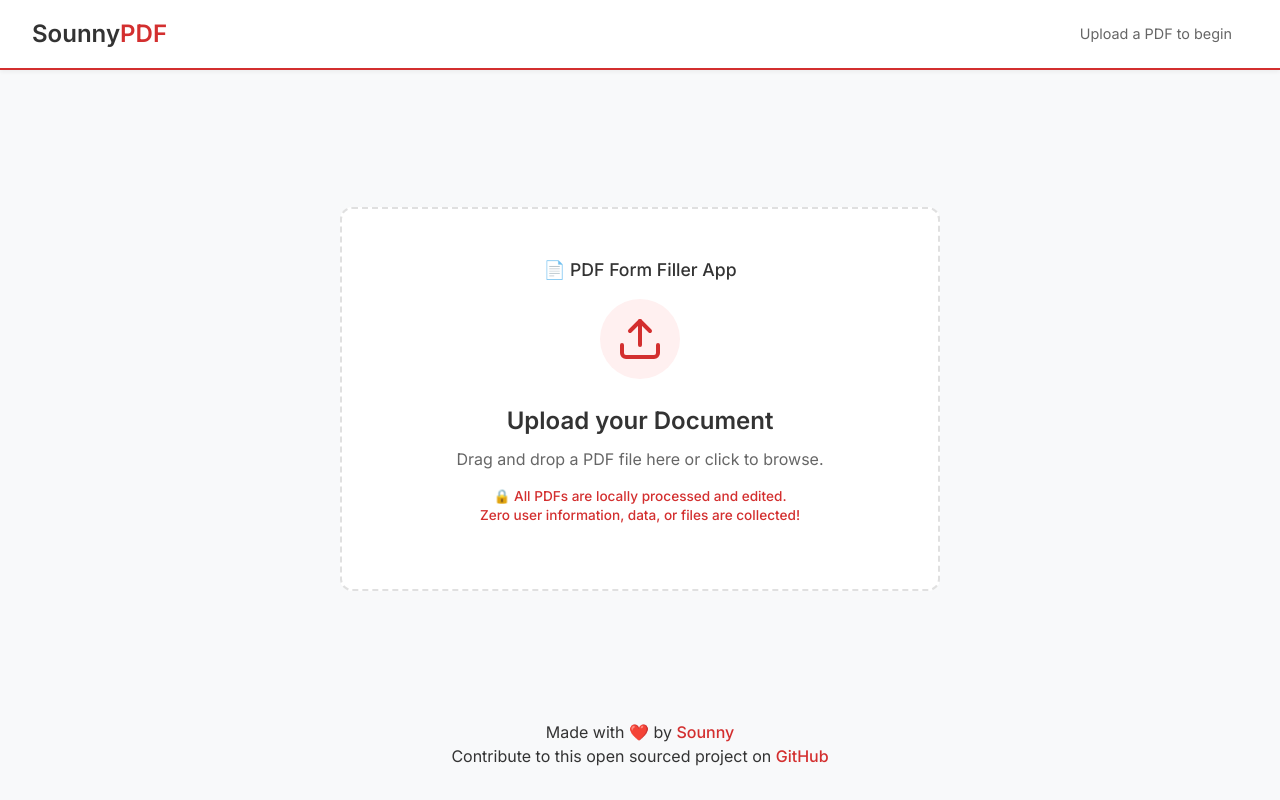
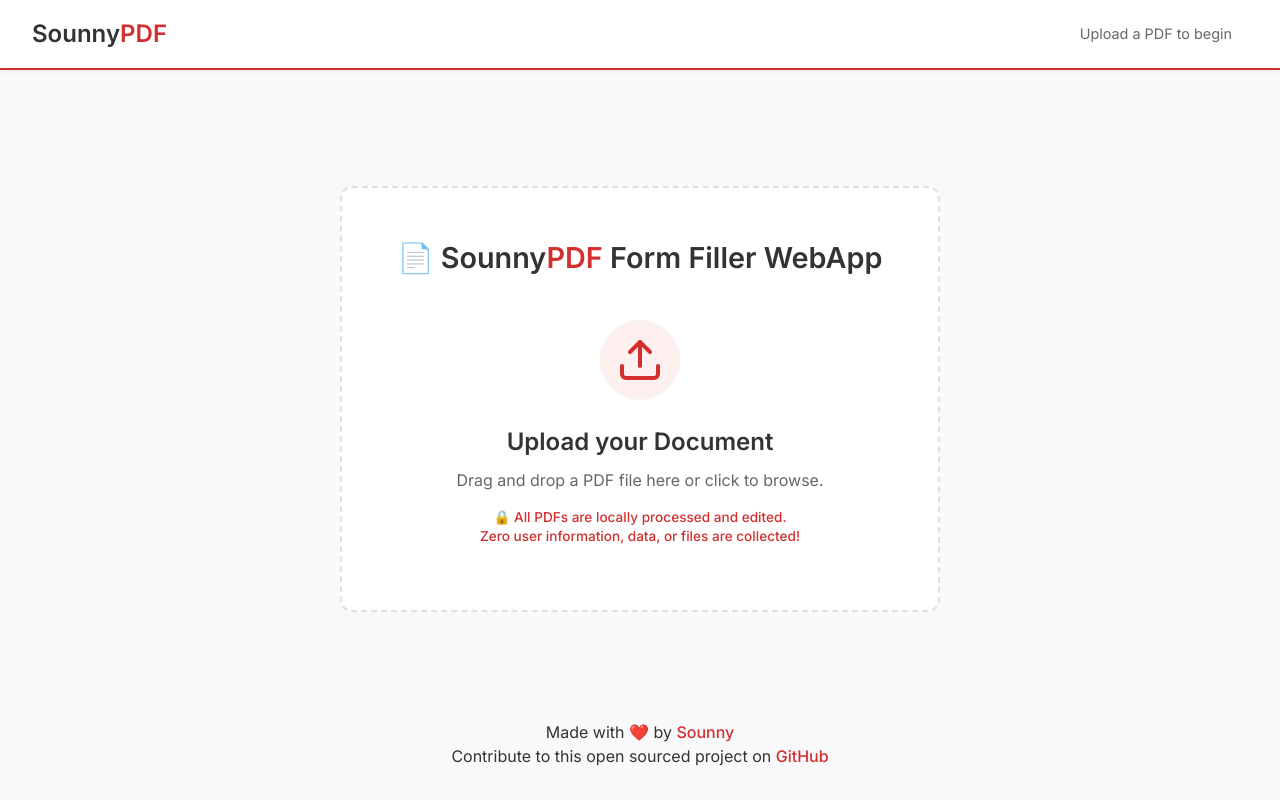
Before and after one commit to sounny/pdf, a plain HTML site: page index.html in a window 1280 px wide. Drawn offline with Linux system fonts and the light colour scheme; a script that the page names is missing.

Commit message:
Enhance heading readability and bold SounnyPDF font

```diff
--- a/index.html
+++ b/index.html
@@ -151,9 +151,9 @@
         <div id="uploadArea" class="upload-area">
             <input type="file" id="fileInput" accept="application/pdf" style="display: none;">
             <div class="upload-content">
-                <p style="font-size: 1.1rem; color: var(--text-color); margin-bottom: 1rem; font-weight: 500;">
-                    📄 PDF Form Filler App
-                </p>
+                <h1 style="font-size: 1.8rem; color: var(--text-color); margin-bottom: 2.5rem; font-weight: 700;">
+                    📄 Sounny<span style="color: var(--primary-color);">PDF</span> Form Filler WebApp
+                </h1>
                 <div class="icon-circle">
                     <svg width="48" height="48" viewBox="0 0 24 24" fill="none" stroke="currentColor" stroke-width="2"
                         stroke-linecap="round" stroke-linejoin="round">
```
